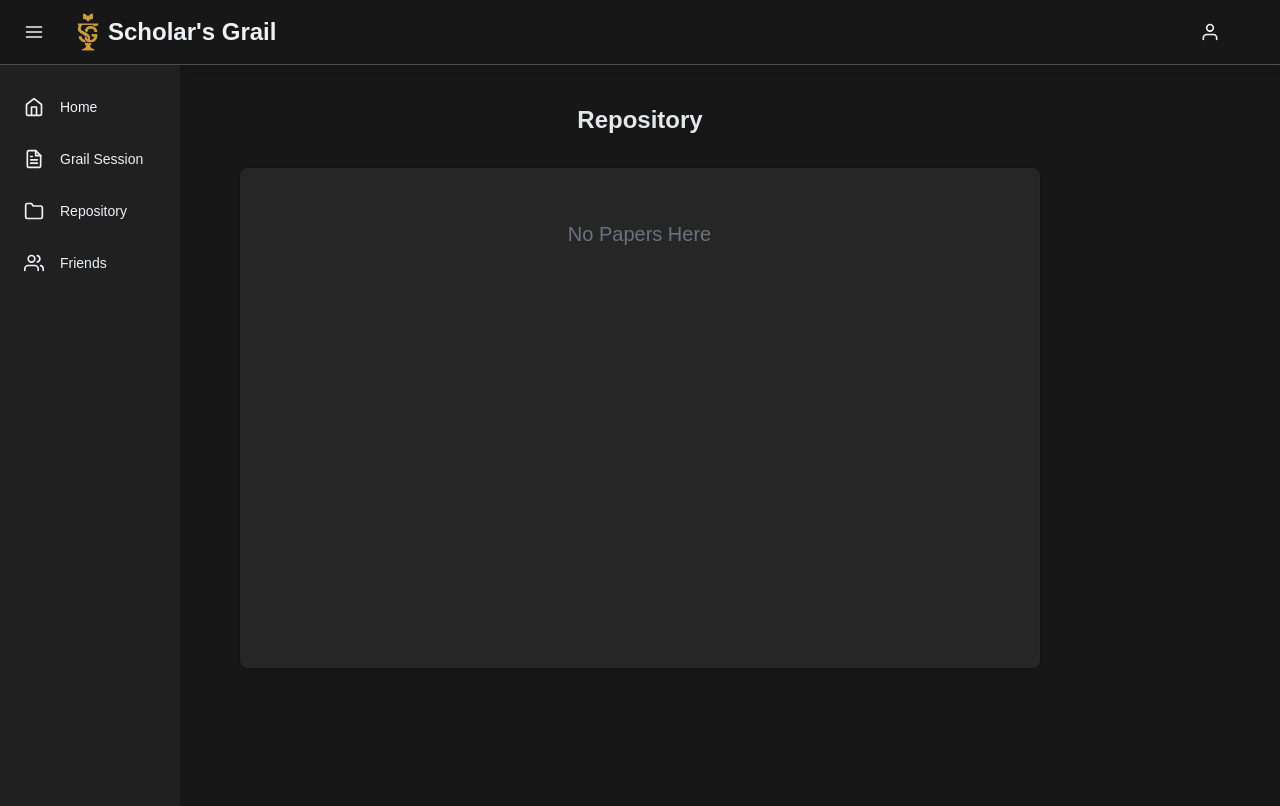
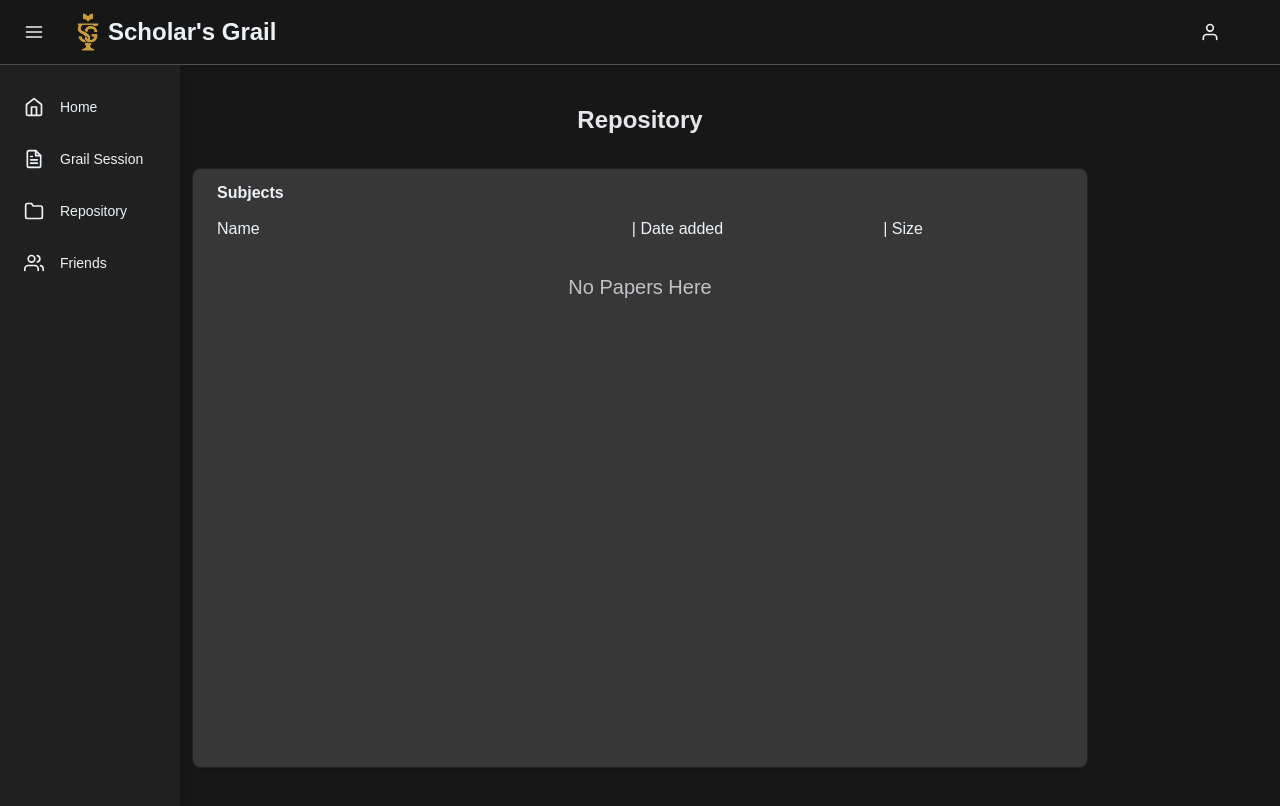
Before and after one commit to ZhangYize2003/scholars-grail, a Next.js app: page /repository in a window 1280 px wide. Shown: the top 806 px of the page. Built offline with nearby package versions, Linux system fonts and the light colour scheme.

Commit message:
fix: improve the UI of repository

```diff
--- a/app/components/MoveSelectedFolder.tsx
+++ b/app/components/MoveSelectedFolder.tsx
@@ -1,4 +1,4 @@
-import { Folders, X, MoveUpRight } from "lucide-react";
+import { FiFolder, FiX, FiCopy } from "react-icons/fi";
 import { useState, useEffect } from "react";
 
 type S3Folder = {
@@ -84,31 +84,31 @@ export default function MoveSelectedFolder({ rootPrefix, folderPrefix }: MoveSel
   };
 
   return (
-    <>
+    <div>
       <button
-        className="text-blue-400 hover:text-blue-600"
+        className="flex items-center text-accent hover:text-accent/75 cursor-pointer"
         title="Copy folder"
         onClick={(e) => {
           e.stopPropagation();
           setIsCopyModalOpen(true);
-        }}
-      >
-        <MoveUpRight />
+        }}>
+      <FiCopy className="w-5 h-5"/>
       </button>
+
       {isCopyModalOpen && (
-        <div className="fixed inset-0 bg-black bg-opacity-50 flex items-center justify-center z-50">
-          <div className="bg-gray-800 p-6 rounded-lg shadow-xl max-w-md w-full">
+        <div className="fixed inset-0 backdrop-blur-sm flex items-center justify-center z-50 text-main">
+          <div className="bg-tertiary p-6 rounded-lg shadow-xl max-w-md w-full">
             <div className="flex justify-between items-center mb-4">
-              <h3 className="text-xl font-semibold text-gray-200">
+              <h3 className="text-xl font-semibold">
                 Select Destination Folder
               </h3>
               <button
                 onClick={async () => {
                   setIsCopyModalOpen(false);
                 }}
-                className="text-gray-400 hover:text-gray-200"
+                className="hover:bg-tertiary rounded-full p-2 transition-all"
               >
-                <X className="w-6 h-6" />
+                <FiX size={20}/>
               </button>
             </div>
 
@@ -122,7 +122,7 @@ export default function MoveSelectedFolder({ rootPrefix, folderPrefix }: MoveSel
                   }}
                   className="w-full text-left p-2 hover:bg-gray-700 rounded flex items-center gap-2 mb-2"
                 >
-                  <Folders className="w-4 h-4 text-yellow-400" />
+                  <FiFolder className="w-4 h-4 text-amber-300" />
                   <span className="text-gray-200">
                     {folder.prefix.replace(rootPrefix, "").split("/")[0]}
                   </span>
@@ -132,6 +132,6 @@ export default function MoveSelectedFolder({ rootPrefix, folderPrefix }: MoveSel
           </div>
         </div>
       )}
-    </>
+    </div>
   );
 }
--- a/app/components/S3RenderFile.tsx
+++ b/app/components/S3RenderFile.tsx
@@ -92,8 +92,8 @@ export default function S3RenderFile() {
 
   if (isLoading) {
     return (
-      <div className="bg-neutral-800 border-r border-gray-800 p-3 overflow-y-auto w-200 h-[500px] text-gray-100 text-xl rounded-lg shadow mx-auto">
-        <div className="text-gray-500 py-8 text-center">
+      <div className="bg-secondary border border-primary p-3 overflow-y-auto w-4xl h-[calc(100vh-200px)] text-main/75 text-xl rounded-lg shadow mx-auto">
+        <div className="py-8 text-center">
           Loading...
         </div>
       </div>
@@ -102,8 +102,8 @@ export default function S3RenderFile() {
 
   if (isError) {
     return (
-      <div className="bg-neutral-800 border-r border-gray-800 p-3 overflow-y-auto w-200 h-[500px] text-gray-100 text-xl rounded-lg shadow mx-auto">
-        <div className="text-error py-8 text-center">
+      <div className="bg-secondary border border-primary p-3 overflow-y-auto w-4xl h-[calc(100vh-200px)] text-error/75 text-xl rounded-lg shadow mx-auto">
+        <div className="py-8 text-center">
           Error: Failed to load repository. Please refresh and try again.
         </div>
       </div>
@@ -111,50 +111,76 @@ export default function S3RenderFile() {
   }
 
   return (
-    <div className="bg-neutral-800 border-r border-gray-800 p-3 overflow-y-auto w-200 h-[500px] text-gray-100 text-xl rounded-lg shadow mx-auto">
-      <div className="flex items-center mb-2">
+    <div className="bg-secondary border border-primary py-3 px-3 overflow-y-auto w-4xl h-[calc(100vh-200px)] text-main text-base rounded-lg shadow mx-auto">
+      <div className="flex items-center px-3 mb-3">
         {currentPrefix !== rootPrefix && (
           <button
-            className="mr-2 text-gray-300 hover:text-white"
+            className="hover:text-main/75 cursor-pointer mr-2"
             onClick={() => {handleBack()}}
             title="Back">
-            <FiArrowLeft className="w-6 h-6" />
+            <FiArrowLeft className="w-5 h-5" />
           </button>
         )}
-        <span className="font-bold text-gray-200">
-          {currentPrefix == rootPrefix ? "" : currentPrefix.split("/").filter(Boolean).pop()}
+        <span className="font-bold">
+          {currentPrefix == rootPrefix ? "Subjects" : currentPrefix.split("/").filter(Boolean).pop()}
         </span>
       </div>
       {folders.length === 0 ? (
-        <div className="text-gray-500 py-8 text-center">No Papers Here</div>
+        <div>
+          <span className="flex items-center justify-between px-3">
+            <div>Name</div>
+            <div className="pl-53">| Date added</div>
+            <div className="pr-35">| Size</div>
+          </span>
+          <div className="py-8 text-center text-main/75 text-xl">No Papers Here</div>
+        </div>
       ) : (
-        <ul className="pl-2">
-          {folders.map((folder) => (
-            <li key={folder.prefix} className="flex items-center justify-between">
-              <div
-                className="flex items-center flex-grow cursor-pointer hover:bg-neutral-900 rounded px-2 py-0.5"
+        <div>
+          <span className="flex items-center justify-between px-3">
+            <div>Name</div>
+            <div className="pl-53">| Date added</div>
+            <div className="pr-35">| Size</div>
+          </span>
+          <ul>
+            {folders.map((folder) => {
+              const fileName = folder.prefix.split("/").filter(Boolean).pop()!;
+              const displayFileName = fileName.length > 40 ? fileName.slice(0, 40) + "…" : fileName; // I think max is 50 char
+              return(
+              <li key={folder.prefix} className="grid grid-cols-[1fr_250px_120px_50px] items-center cursor-pointer
+                                                  hover:bg-tertiary border-b-2 border-primary/50 px-3 py-1"
                   onClick={() => {handleForward(folder.prefix)}}>
-              <FiFolder className="w-4 h-4 mr-1 text-main" />
-              <span className="text-gray-100 text-left">
-                {folder.prefix.split("/").filter(Boolean).pop()}
+                <div className="flex items-center my-1">
+                  <FiFolder className="w-5 h-5 mr-3 text-amber-300" />
+                  <span className="text-left">
+                    {displayFileName}
                   </span>
                 </div>
+
+                <span className="">-</span>
+                <span className="">-</span>
+
+                <div className="flex items-center gap-2 cursor-pointer">
                   {currentPrefix !== rootPrefix && (
-                  <div className="flex items-center gap-2">
+                    <div onClick={(e) => {e.stopPropagation();}}>
                       <CopySelectedFolder
                         rootPrefix={rootPrefix}
                         folderPrefix={folder.prefix}/>
                     </div>
                   )}
+
                   <button
-                  className="text-error hover:text-red-600 flex items-center gap-2 cursor-pointer"
+                    className="text-error hover:text-error/75 cursor-pointer"
                     title="Delete folder"
-                  onClick={() => {deleteFolderMutation.mutate(folder.prefix)}}>
-                <FiTrash2 className="w-5 h-5" />
+                    onClick={(e) => {
+                      e.stopPropagation(); // Need this to prevent cd into the folder
+                      deleteFolderMutation.mutate(folder.prefix)}}>
+                  <FiTrash2 className="w-5 h-5"/>
                   </button>
+                </div>
               </li>
-          ))}
+            )})}
           </ul>
+        </div>
       )}
     </div>
   );
```
Lines whose indentation alone changed are shown as unchanged.
